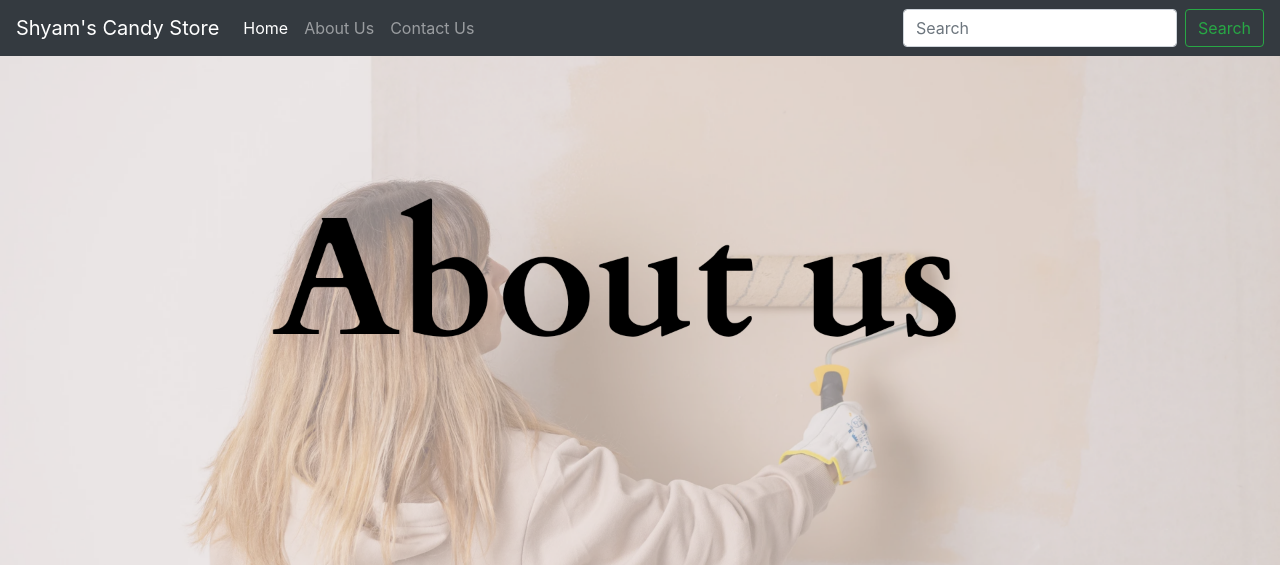
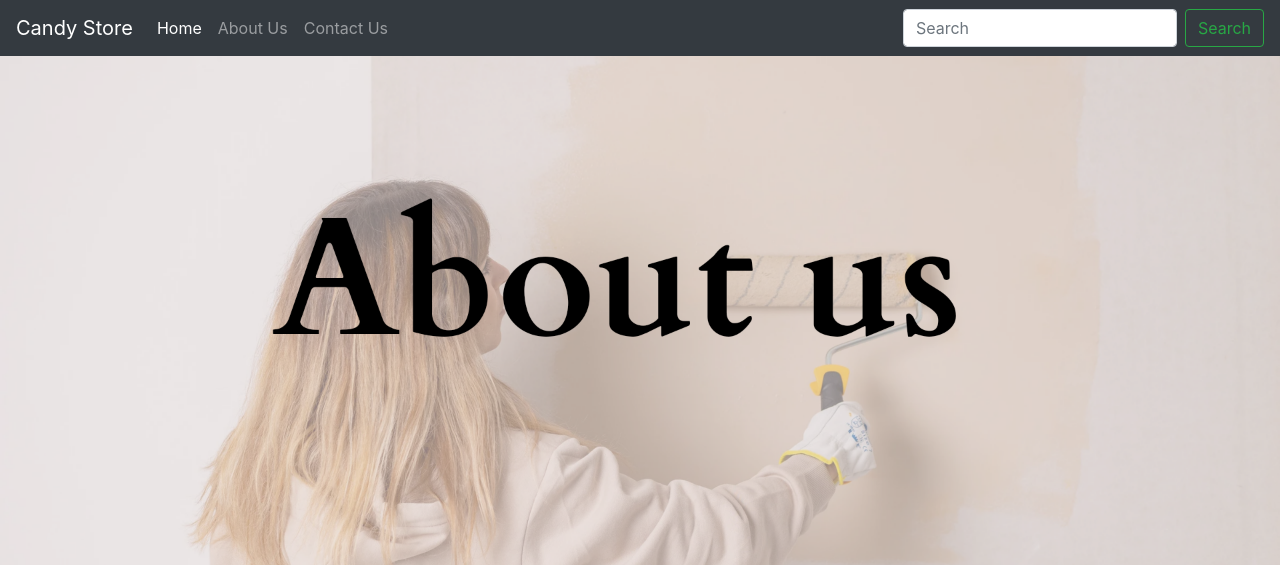
Before and after one commit to Rabajt/CandyShop, a Django app: page /about in a window 1280 px wide. Shown: the top 565 px of the page. Run offline with Django 3.2, Linux system fonts and the light colour scheme; some libraries are stand-ins or nearby versions.

Commit message:
Update base.html

```diff
--- a/templates/base.html
+++ b/templates/base.html
@@ -8,11 +8,11 @@
     <!-- Bootstrap CSS -->
     <link rel="stylesheet" href="https://stackpath.bootstrapcdn.com/bootstrap/4.4.1/css/bootstrap.min.css" integrity="sha384-Vkoo8x4CGsO3+Hhxv8T/Q5PaXtkKtu6ug5TOeNV6gBiFeWPGFN9MuhOf23Q9Ifjh" crossorigin="anonymous">
 
-    <title> {% block title %}{% endblock title %} | Shyam's Candy Store </title>
+    <title> {% block title %}{% endblock title %} | Candy Store </title>
   </head>
   <body>
 <nav class="navbar navbar-expand-lg navbar-dark bg-dark">
-  <a class="navbar-brand" href="#">Shyam's Candy Store</a>
+  <a class="navbar-brand" href="#">Candy Store</a>
   <button class="navbar-toggler" type="button" data-toggle="collapse" data-target="#navbarSupportedContent" aria-controls="navbarSupportedContent" aria-expanded="false" aria-label="Toggle navigation">
     <span class="navbar-toggler-icon"></span>
   </button>
```
